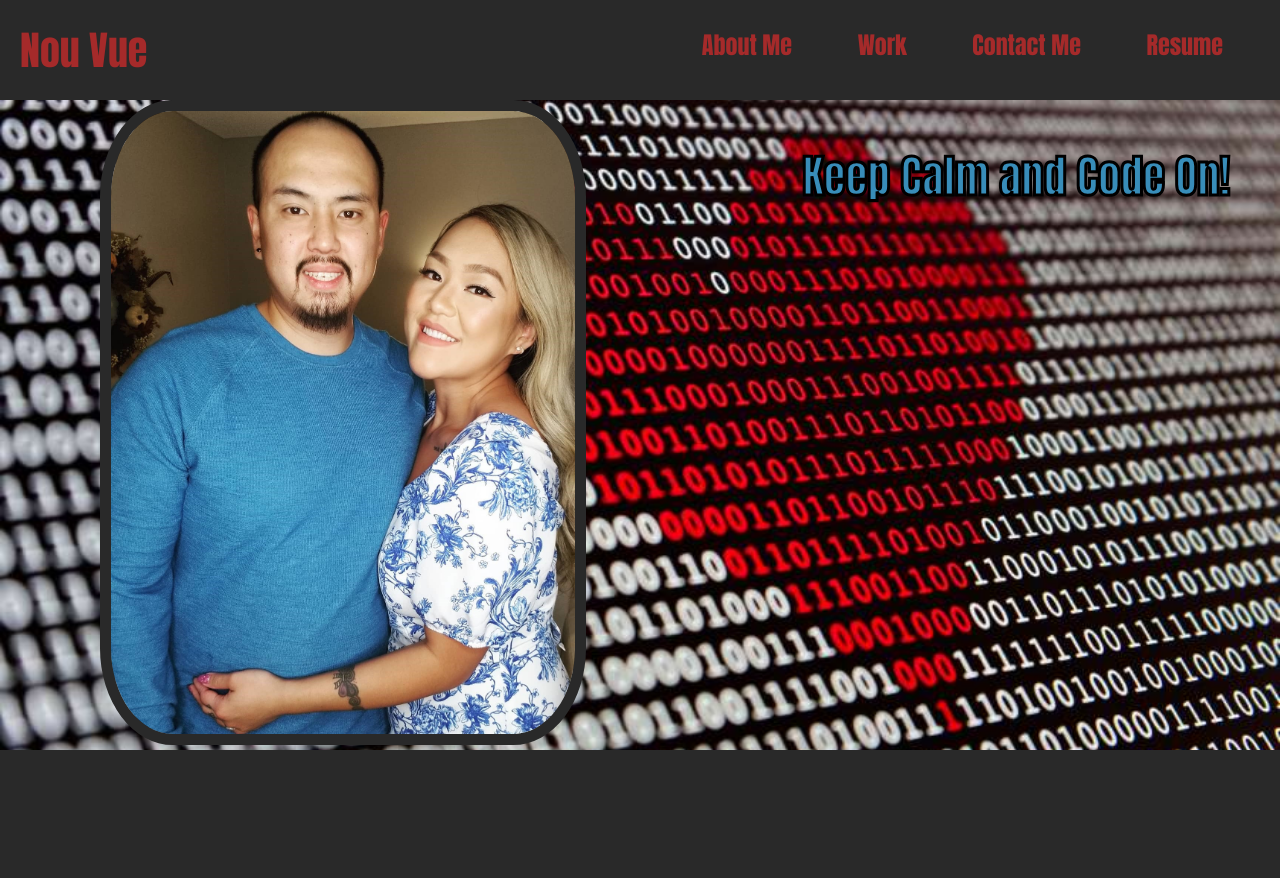
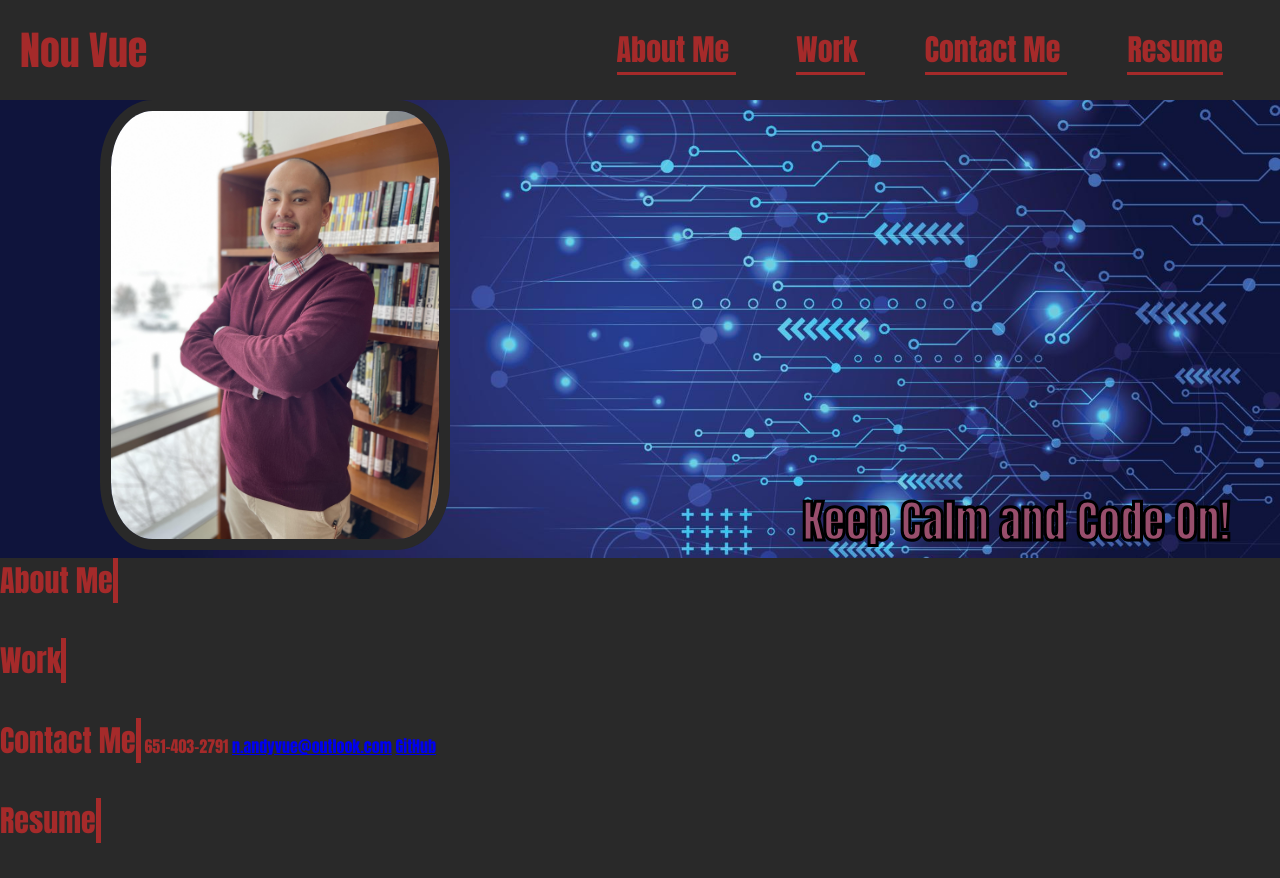
Before and after one commit to AndyBoyee604/Nou-Vue-Bio, a plain HTML site: page index.html in a window 1280 px wide. Before the commit the page ends 800 px from the top, so only its background shows below. Drawn offline with Linux system fonts and the light colour scheme.

Commit message:
page layout

```diff
--- a/assets/css/style.css
+++ b/assets/css/style.css
@@ -6,35 +6,35 @@
 
 body {
   background-color: rgb(41, 41, 41);
-  color: rgb(41, 41, 41);
   font-family: Impact, Haettenschweiler, 'Arial Narrow Bold', sans-serif;
+  color: brown;
 }
 
-article div img {
+section div img {
   border-radius: 15%;
-  border: solid 11px;
+  border: solid 11px rgb(41, 41, 41);
   position: sticky;
   top: 100px;
   left: 100px;
 }
 
 .quote {
-  color: #388db9;
+  color: #984e6c;
   position: absolute;
   font-size: 45px;
-  bottom: 590px;
+  bottom: 245px;
   right: 50px;
   -webkit-text-stroke: 3px black;
 }
 
 .hero {
-  background-image: url(../images/F100012197-close_up_of_heart_formed_with_binary_code.jpg);
-  height: 650px;
+  background-image: url(../images/cyber-network-protection-future-technology-background-free-vector.jpg);
+  height: 458px;
   background-size: cover;
   background-position: center;
 }
 
-/* styles for name */
+/* name styles */
 header {
   padding: 20px;
   background-color: rgb(41, 41, 41);
@@ -49,7 +49,7 @@ header h1 {
   display: inline;
 }
 
-/* styles for nav bar */
+/* nav bar styles */
 header a {
   text-decoration: none;
   color: brown
@@ -62,10 +62,17 @@ header nav {
 
 header nav ul li {
   display: inline;
+  margin: 0 30px;
+  font-weight: lighter;
+  font-size: 30px;
+  border-bottom: 3px solid;
 }
 
-header nav ul li {
-  margin: 0 30px;
+/* Section styles */
+.section-title {
+  font-size: 30px;
   font-weight: lighter;
-  font-size: 24px;
+  margin-bottom: 35px;
+  display: inline-block;
+  border-right: 5px solid brown;
 }
--- a/index.html
+++ b/index.html
@@ -33,12 +33,37 @@
   </header>
 
   <!-- Hero/Jumbotron -->
-  <article class="hero">
+  <section class="hero">
     <div>
-      <img src="./assets/images/AS.jpg" width="486px" height="645px" alt="" />
+      <img src="./assets/images/IMG_2385.jpg" width="350px" height="450px" alt="" />
       <div class="quote">Keep Calm and Code On!</div>
     </div>
-  </article>
+  </section>
+
+  <!-- About Me -->
+  <section id="about-me">
+    <h2 class="section-title">About Me</h2>
+
+  </section>
+
+  <!-- Work -->
+  <section id="work">
+    <h2 class="section-title">Work</h2>
+
+  </section>
+
+  <!-- Contact Me-->
+  <section id="contact-me">
+    <h2 class="section-title">Contact Me</h2>
+    651-403-2791
+    <a href="mailto:nandyvue@outlook.com">n.andyvue@outlook.com</a>
+    <a href="https://github.com/AndyBoyee604" target="_blank" rel="noopener noreferrer">GitHub</a>
+  </section>
+
+  <!-- Resume -->
+  <section id="resume">
+    <h2 class="section-title">Resume</h2>
+  </section>
 
 </body>
 
```
Also changed, not shown: assets/images/AS.jpg (deleted), assets/images/F100012197-close_up_of_heart_formed_with_binary_code.jpg (deleted), assets/images/IMG_2385.jpg (added), assets/images/cyber-network-protection-future-technology-background-free-vector.jpg (added).
